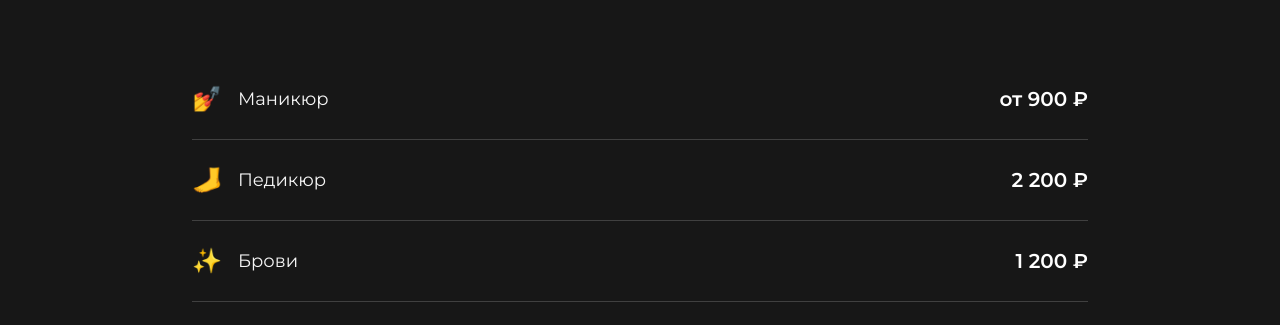
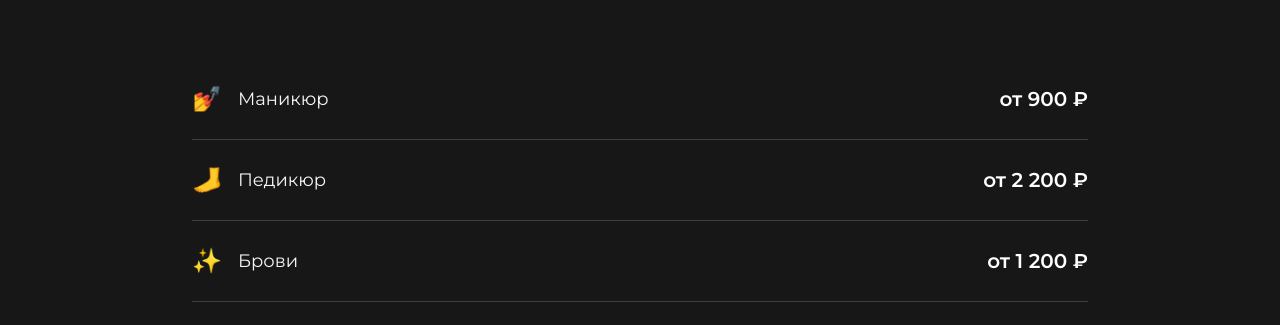
Before and after one commit to pr-poehali-dev/project-omega-alpha, a React (Vite) app: page / in a window 1280 px wide. Shown: the part 2601-2926 px from the top of the page. Built offline with nearby package versions, Linux system fonts and the light colour scheme.

Commit message:
Replace sum with from

```diff
--- a/src/components/Prices.tsx
+++ b/src/components/Prices.tsx
@@ -1,7 +1,7 @@
 const prices = [
   { name: "Маникюр", price: "от 900 ₽", emoji: "💅" },
-  { name: "Педикюр", price: "2 200 ₽", emoji: "🦶" },
-  { name: "Брови", price: "1 200 ₽", emoji: "✨" },
+  { name: "Педикюр", price: "от 2 200 ₽", emoji: "🦶" },
+  { name: "Брови", price: "от 1 200 ₽", emoji: "✨" },
   { name: "Визаж", price: "от 2 500 ₽", emoji: "💄" },
   { name: "Эстетическая косметология", price: "от 1 500 ₽", emoji: "🌿" },
   { name: "Массаж лица", price: "от 1 000 ₽", emoji: "🤲" },
```
